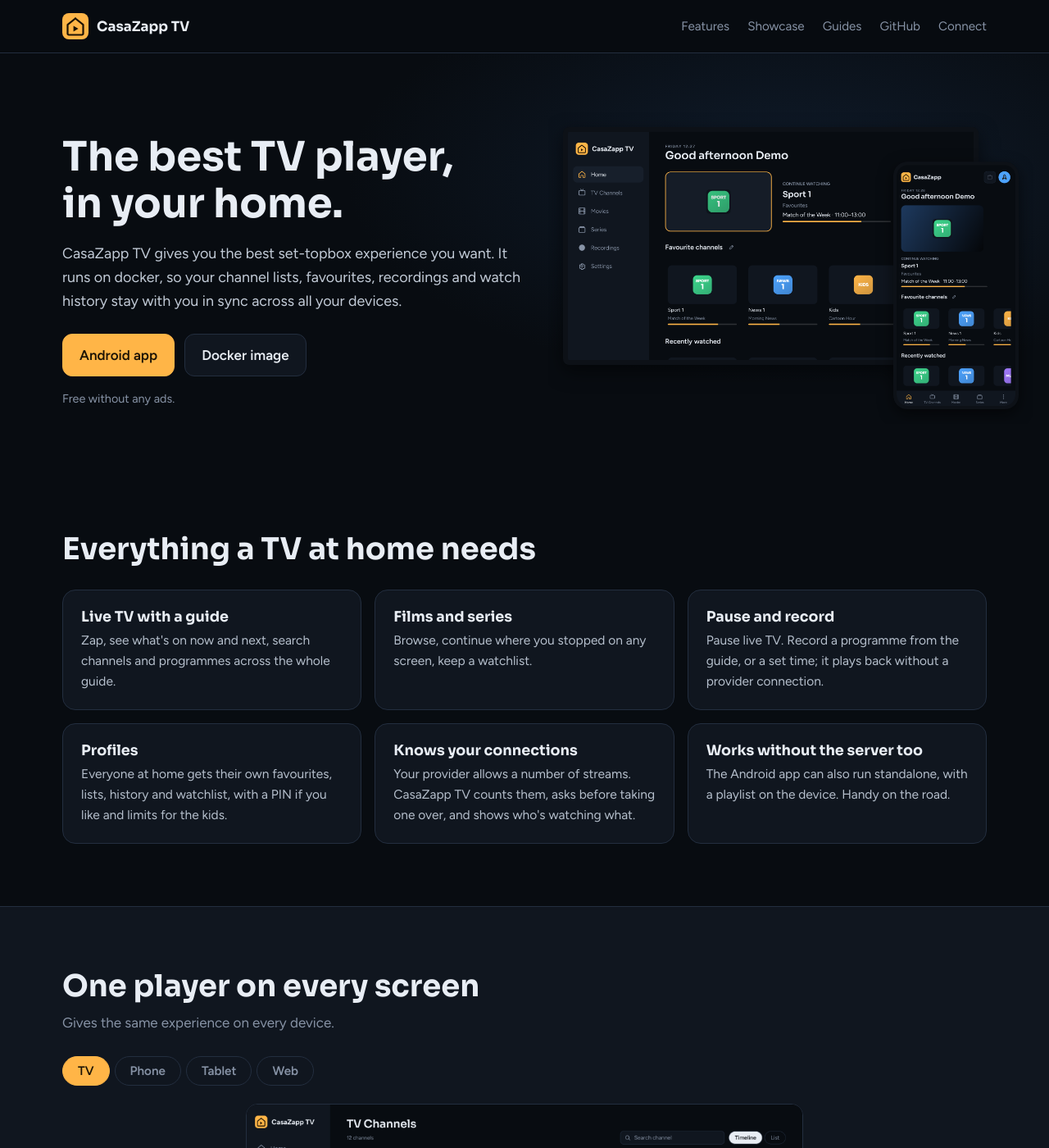
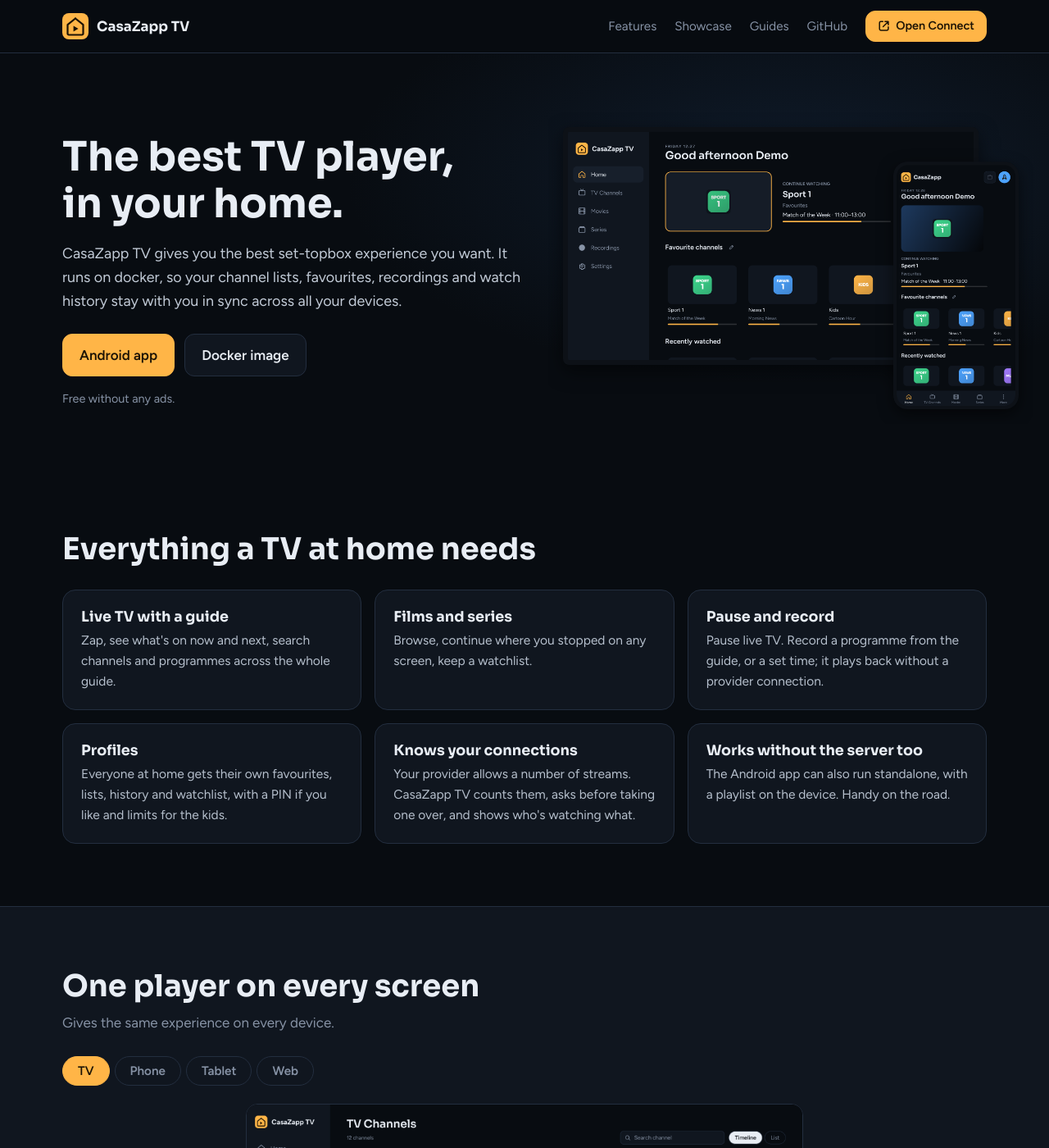
Before and after one commit to QuadNL/CasaZapp-TV-release, a Jekyll site: the page built from index.html, in a window 1280 px wide and 1400 px high. Shown: the whole window at 82% size. Built offline with Jekyll 4.4.1, drawn with Linux system fonts in a browser that asks for light colours.

Commit message:
site: Open Connect button top right
Co-Authored-By: Claude Opus 5.5 <noreply@anthropic.com>

```diff
--- a/_layouts/default.html
+++ b/_layouts/default.html
@@ -52,7 +52,10 @@
         <a href="{{ '/#screens' | relative_url }}">Showcase</a>
         <a href="{{ '/docs/server.html' | relative_url }}">Guides</a>
         <a href="{{ site.repo }}">GitHub</a>
-        <a href="https://connect.casazapp.tv" target="_blank" rel="noopener">Connect</a>
+        <a class="btn btn-primary top-btn" href="https://connect.casazapp.tv" target="_blank" rel="noopener">
+          <svg class="ext" viewBox="0 0 24 24" aria-hidden="true"><path d="M10 3.5H6A2.5 2.5 0 0 0 3.5 6v12A2.5 2.5 0 0 0 6 20.5h12a2.5 2.5 0 0 0 2.5-2.5v-4M14 3.5h6.5V10M20.5 3.5 10.5 13.5"/></svg>
+          Open Connect
+        </a>
       </nav>
     </div>
   </header>
--- a/assets/style.css
+++ b/assets/style.css
@@ -47,10 +47,12 @@ code { font-family: ui-monospace, Consolas, monospace; font-size: 0.9em; }
 .top-row { display: flex; align-items: center; justify-content: space-between; height: 64px; gap: 16px; }
 .brand { display: flex; align-items: center; gap: 10px; text-decoration: none; font: 700 1.05rem 'Sora', sans-serif; }
 .mark { width: 32px; height: 32px; }
-.links { display: flex; gap: 22px; font-size: 0.95rem; }
+.links { display: flex; align-items: center; gap: 22px; font-size: 0.95rem; }
 .links a { text-decoration: none; color: var(--muted); }
 .links a:hover { color: var(--text); }
-@media (max-width: 560px) { .links a:nth-child(-n+2) { display: none; } }
+.links .top-btn { flex-direction: row; align-items: center; gap: 7px; min-height: 38px; padding: 6px 14px; font-size: 0.9rem; color: var(--ink); white-space: nowrap; }
+.links .top-btn:hover { color: var(--ink); filter: brightness(1.06); }
+@media (max-width: 560px) { .links a:nth-child(-n+2), .links a:nth-child(4) { display: none; } .links { gap: 14px; } }
 
 /* Hero */
 .hero { overflow-x: clip; padding: 72px 0 56px; background: radial-gradient(60% 70% at 75% 30%, #1e3a5f55, transparent 70%); }
```
